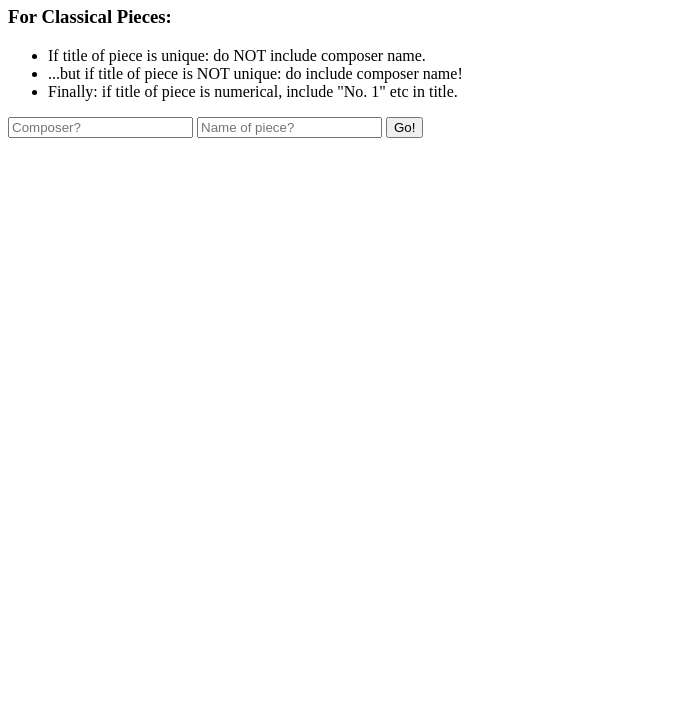
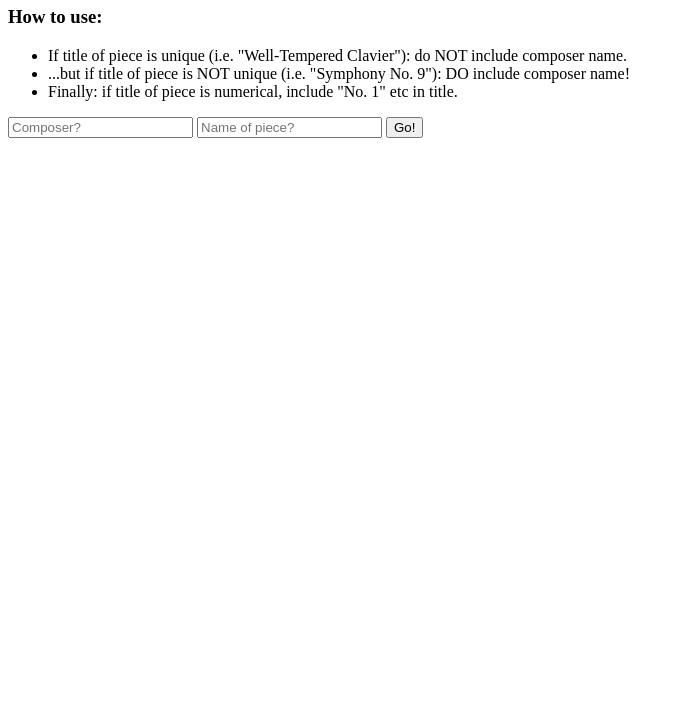
Before and after one commit to T-Milford/Symphony-Search, a plain HTML site: page index.html in a window 1280 px wide. Shown: the part 76-800 px from the top of the page, without its empty margins (0-684 px from the left). Drawn offline with nearby package versions, Linux system fonts and the light colour scheme.

Commit message:
9/16/19 9a Wiki now not always loading

```diff
--- a/index.html
+++ b/index.html
@@ -11,10 +11,10 @@
 
     <h1 class="title">Classical Repertoire Researcher</h1>
 
-    <h3>For Classical Pieces:</h3>
+    <h3>How to use:</h3>
     <ul class="instructions">
-      <li>If title of piece is unique: do NOT include composer name.</li>
-      <li>...but if title of piece is NOT unique: do include composer name!</li>
+      <li>If title of piece is unique (i.e. "Well-Tempered Clavier"): do NOT include composer name.</li>
+      <li>...but if title of piece is NOT unique (i.e. "Symphony No. 9"): DO include composer name!</li>
       <li>Finally: if title of piece is numerical, include "No. 1" etc in title.</li>
     </ul>
 
--- a/script.js
+++ b/script.js
@@ -62,6 +62,7 @@ function wikiFormatter(composer, piece) {
     const baseWikiUrl = 'https://en.wikipedia.org/api/rest_v1/page/summary/'
     const finalWikiUrl = baseWikiUrl + queryWikiUrl;
     wikiFetcher(finalWikiUrl);
+    console.log(wikiFetcher);
   }
   else {
     let queryWikiUrl = `${piece}`.replace(/ /g, "_");
```
